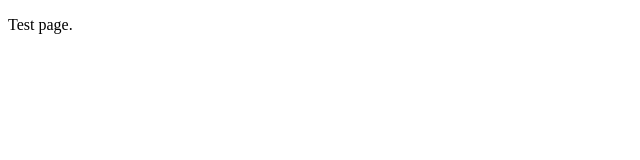
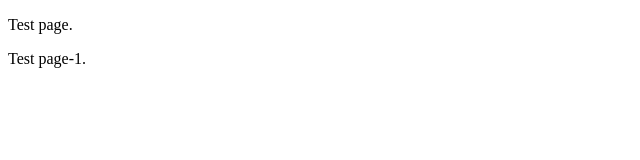
Before and after one commit to yalcinbahadir/GitDemo, a plain HTML site: page pages/index.html in a window 1280 px wide. Shown: the full height of the page, 0-640 px from the left. Drawn offline with Linux system fonts and the light colour scheme.

Commit message:
Update index.html

```diff
--- a/pages/index.html
+++ b/pages/index.html
@@ -8,5 +8,6 @@
 </head>
 <body>
     <p>Test page.</p>
+     <p>Test page-1.</p>
 </body>
 </html>
```
